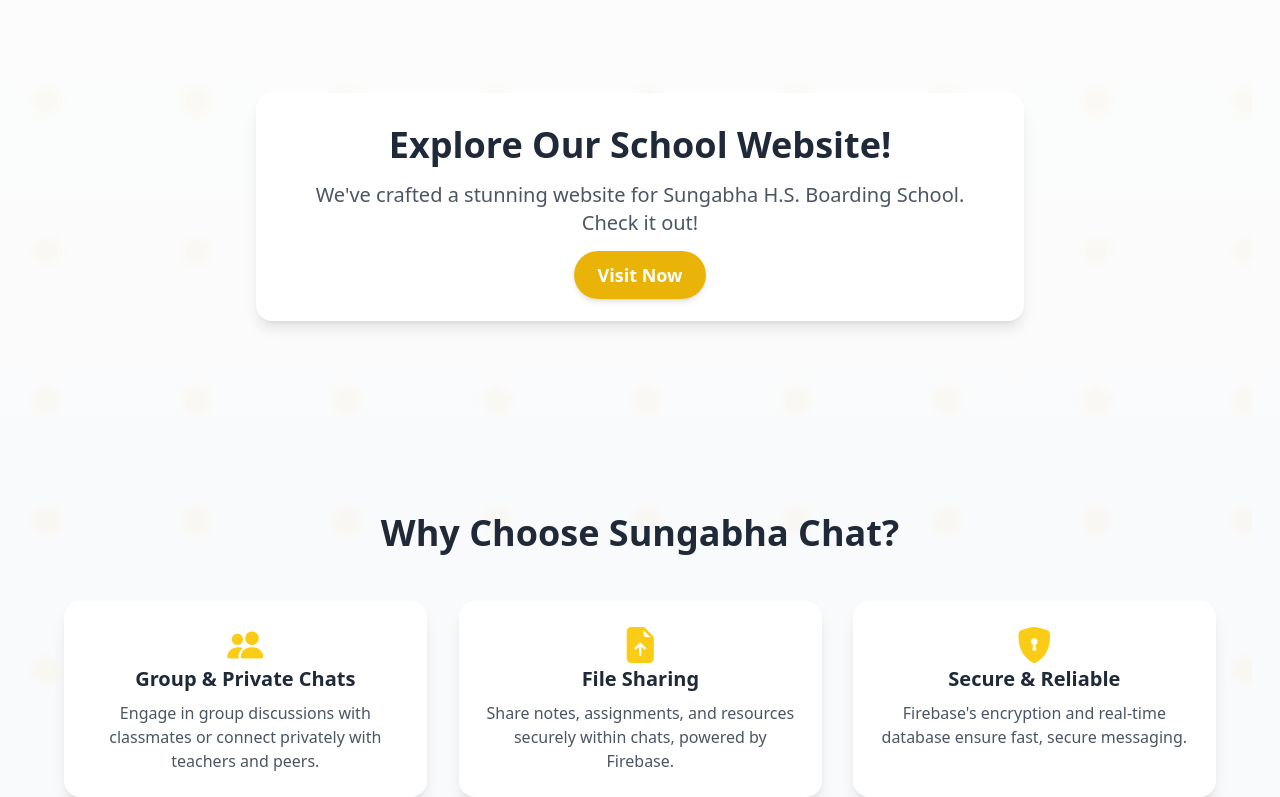
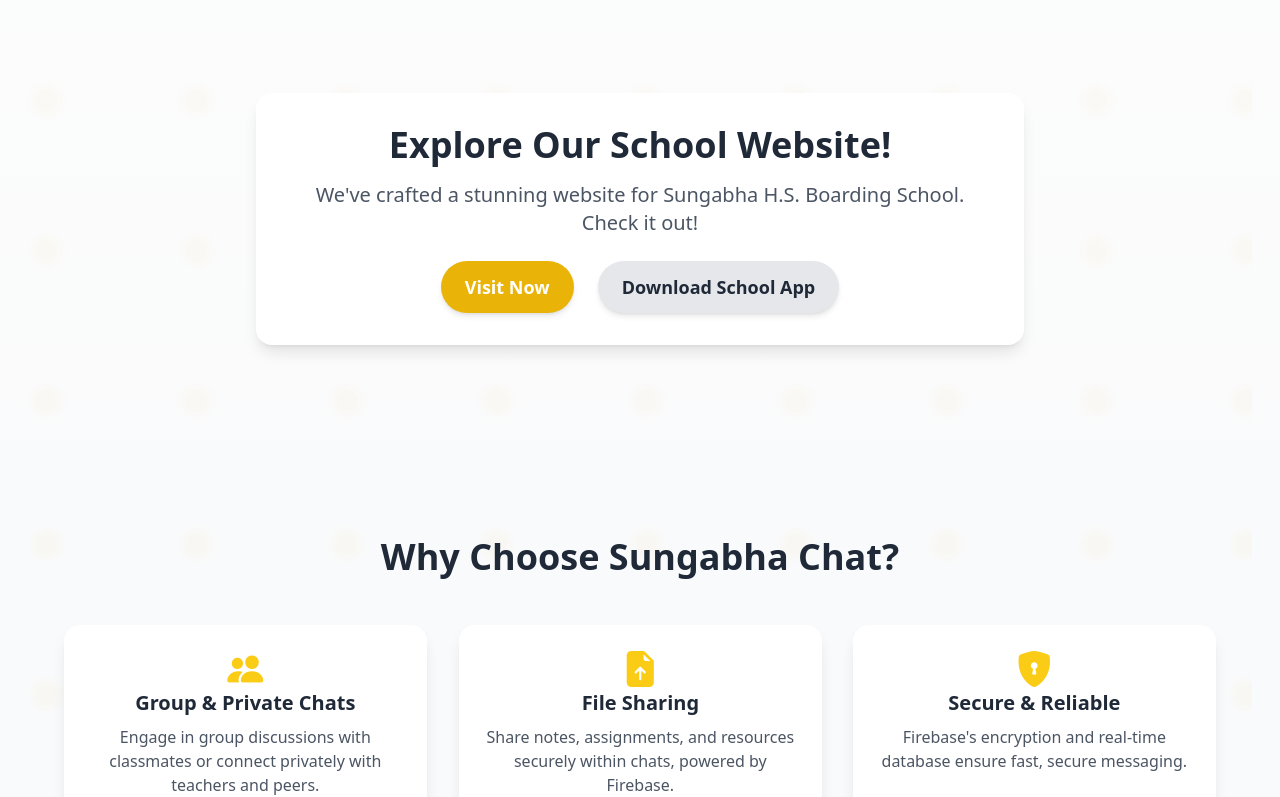
Before and after one commit to iamlaxman/Sungabha_chat, a plain HTML site: page index.html in a window 1280 px wide. Shown: the part 933-1730 px from the top of the page. Drawn offline with nearby package versions, Linux system fonts and the light colour scheme.

Commit message:
Update index.html

```diff
--- a/index.html
+++ b/index.html
@@ -151,7 +151,10 @@
   <div class="max-w-3xl mx-auto p-6 sm:p-8 bg-white rounded-2xl shadow-lg scale-hover card-reveal">
     <h2 class="text-2xl sm:text-3xl md:text-4xl font-bold mb-4 text-gray-800 fade-in" style="animation-delay: 0.2s;">Explore Our School Website!</h2>
     <p class="text-base sm:text-lg md:text-xl text-gray-600 mb-6 max-w-2xl mx-auto fade-in" style="animation-delay: 0.3s;">We've crafted a stunning website for Sungabha H.S. Boarding School. Check it out!</p>
-      <a href="https://iamlaxman.github.io/sungabha-school" target="_blank" class="bg-yellow-500 hover:bg-yellow-600 text-white px-6 py-3 rounded-full text-base md:text-lg font-semibold transition btn-hover shadow-md fade-in" style="animation-delay: 0.4s;">Visit Now</a>
+    <div class="flex flex-col sm:flex-row justify-center space-y-4 sm:space-y-0 sm:space-x-6 fade-in" style="animation-delay: 0.4s;">
+      <a href="https://iamlaxman.github.io/sungabha-school" target="_blank" class="bg-yellow-500 hover:bg-yellow-600 text-white px-6 py-3 rounded-full text-base md:text-lg font-semibold transition btn-hover shadow-md">Visit Now</a>
+      <a href="sungabhaschool.apk" download class="bg-gray-200 hover:bg-gray-300 text-gray-800 px-6 py-3 rounded-full text-base md:text-lg font-semibold transition btn-hover shadow-md">Download School App</a>
+    </div>
   </div>
 </section>
 
```
Lines whose indentation alone changed are shown as unchanged.
